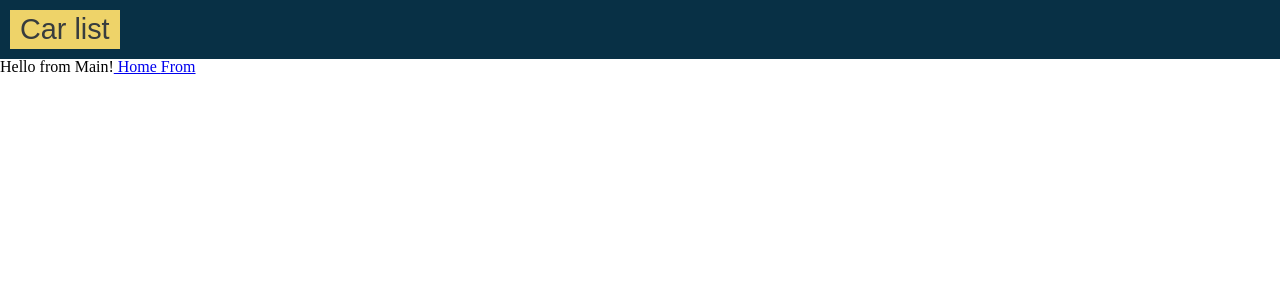
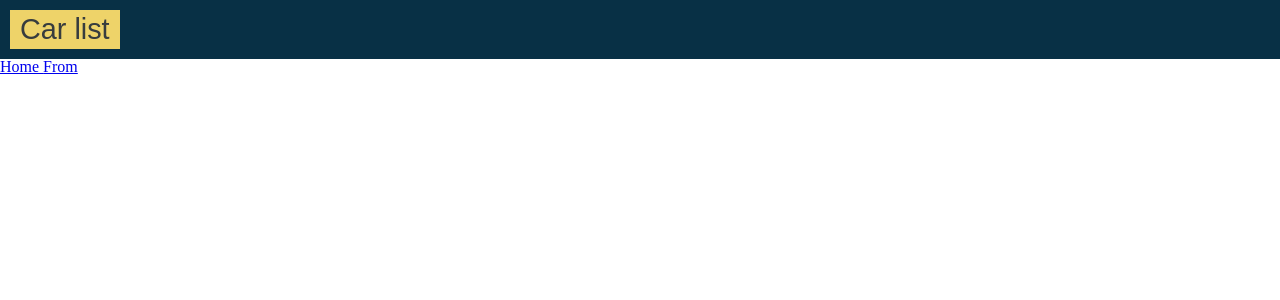
Before and after one commit to olga-arkhipenko/simple-car-list, a React (Create React App) app: page / in a window 1280 px wide. Shown: the top 300 px of the page. Built offline with nearby package versions, Linux system fonts and the light colour scheme.

Commit message:
Modified.

```diff
--- a/src/pages/MainPage.jsx
+++ b/src/pages/MainPage.jsx
@@ -5,7 +5,6 @@ class MainPage extends Component {
     render() {
         return (
             <main>
-                Hello from Main!
                 <Link to="/">
                     <span> Home </span>
                 </Link>
```
